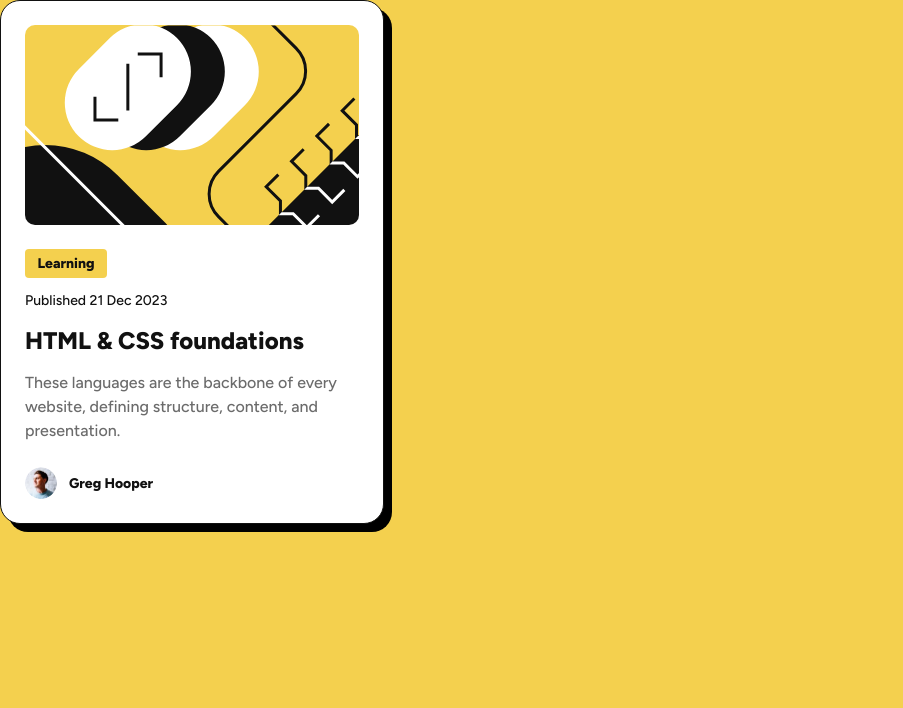
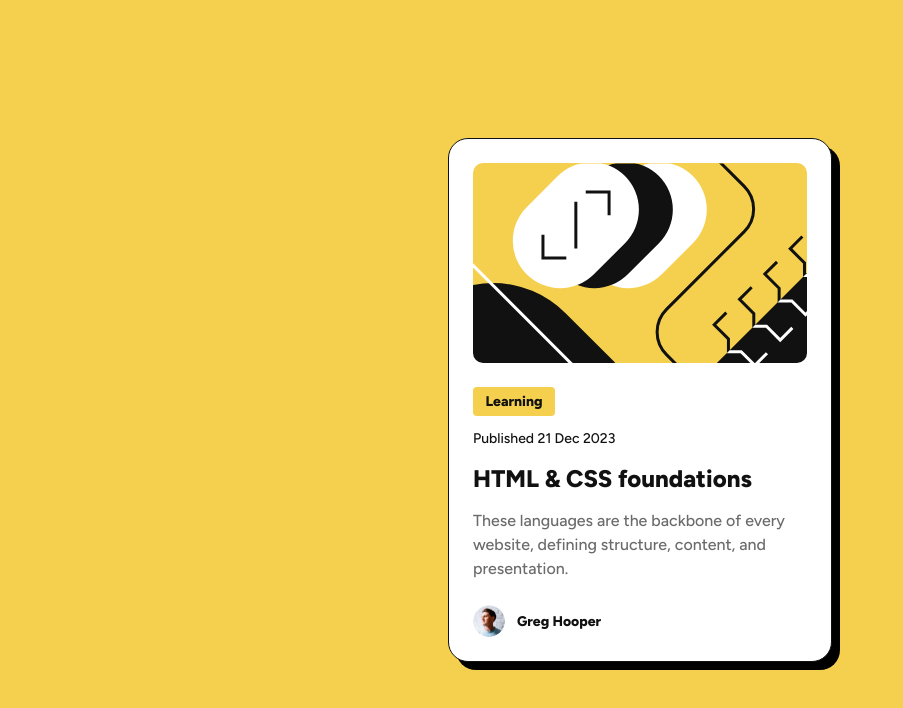
Before and after one commit to golden-section/blog-preview-card, a plain HTML site: page index.html in a window 1280 px wide. Shown: the whole page, without its empty margins (0-903 px from the left). Drawn offline with Linux system fonts and the light colour scheme.

Commit message:
Changed wrapper

```diff
--- a/css/style.css
+++ b/css/style.css
@@ -22,7 +22,7 @@ a {
 
 html,
 body,
-main {
+.wrapper {
   height: 100%;
 }
 
@@ -30,7 +30,7 @@ body {
   background-color: var(--color-yellow);
 }
 
-main {
+.wrapper {
   justify-content: center;
   align-items: center;
 }
--- a/index.html
+++ b/index.html
@@ -12,7 +12,7 @@
 </head>
 <body>
   <!-- <header></header> -->
-  <div class="vertical-flex">
+  <div class="wrapper vertical-flex">
     <section>
       <article class="vertical-flex">
         <div class="blog-image"></div>
```
